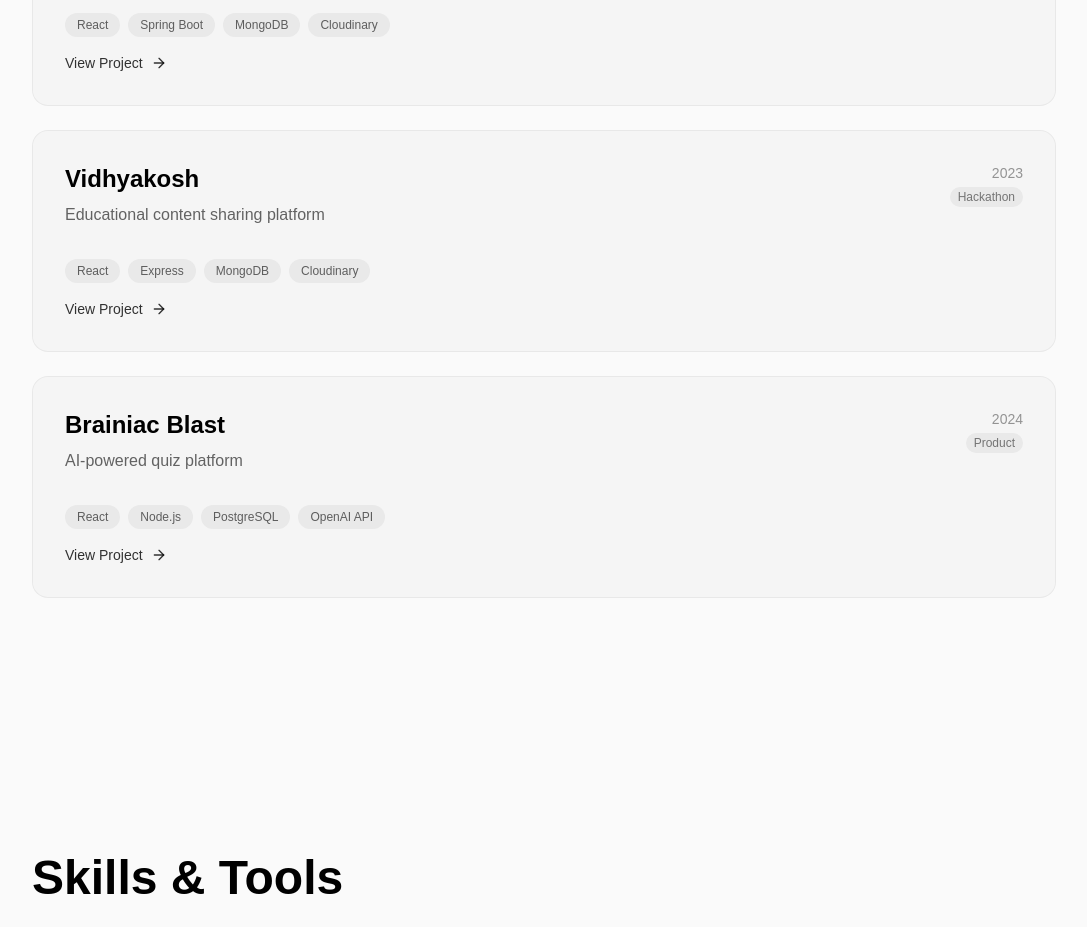
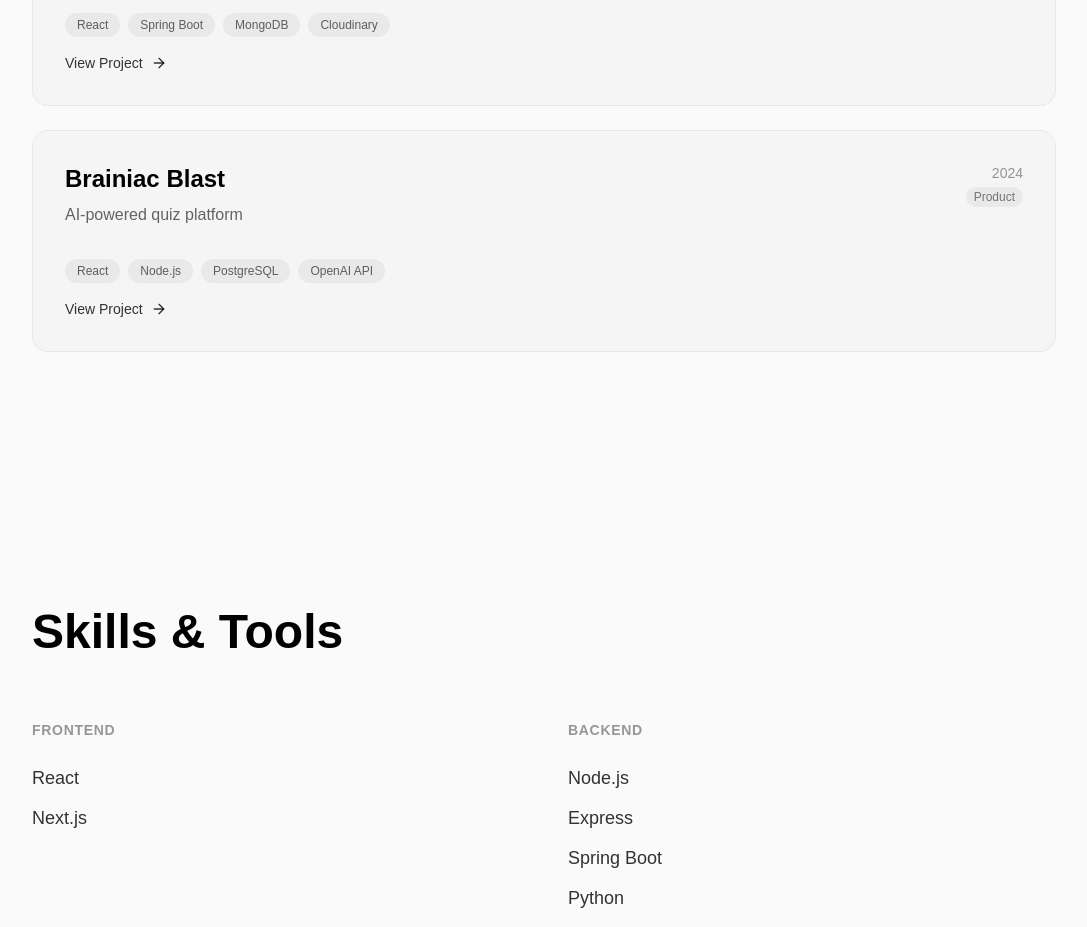
Before and after one commit to RajBhut/Self, a Next.js app in the folder self/: page / in a window 1280 px wide. Shown: the part 2180-3107 px from the top of the page, without its empty margins (136-1223 px from the left). Built offline with nearby package versions, Linux system fonts and the light colour scheme.

Commit message:
Remove Vidhyakosh from selected work projects

```diff
--- a/self/src/app/page.tsx
+++ b/self/src/app/page.tsx
@@ -126,17 +126,6 @@ export default function Home() {
     },
     {
       id: 6,
-      name: "Vidhyakosh",
-      type: "Hackathon",
-      description: "Educational content sharing platform",
-      technologies: ["React", "Express", "MongoDB", "Cloudinary"],
-      Github: "https://github.com/RajBhut/tictechtoe24",
-      details:
-        "Hackathon finalist platform featuring blogging system, book marketplace, and comprehensive content management for educators.",
-      year: "2023",
-    },
-    {
-      id: 7,
       name: "Brainiac Blast",
       type: "Product",
       description: "AI-powered quiz platform",
```
